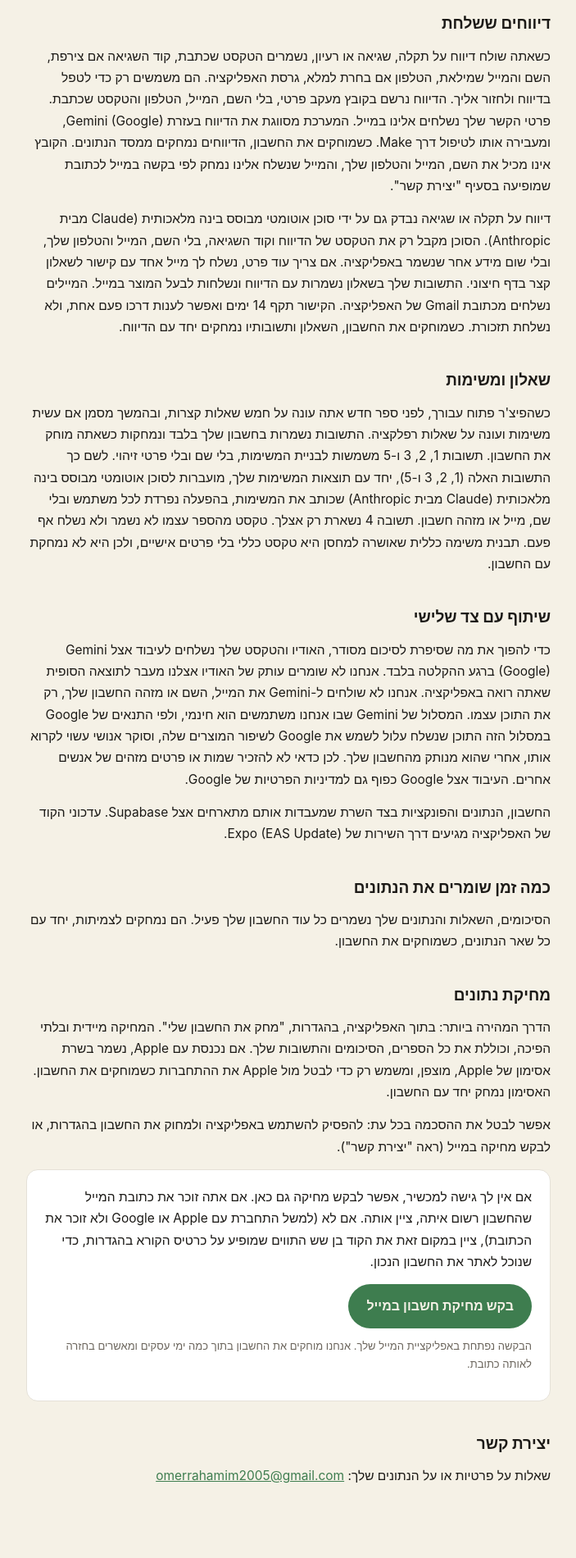
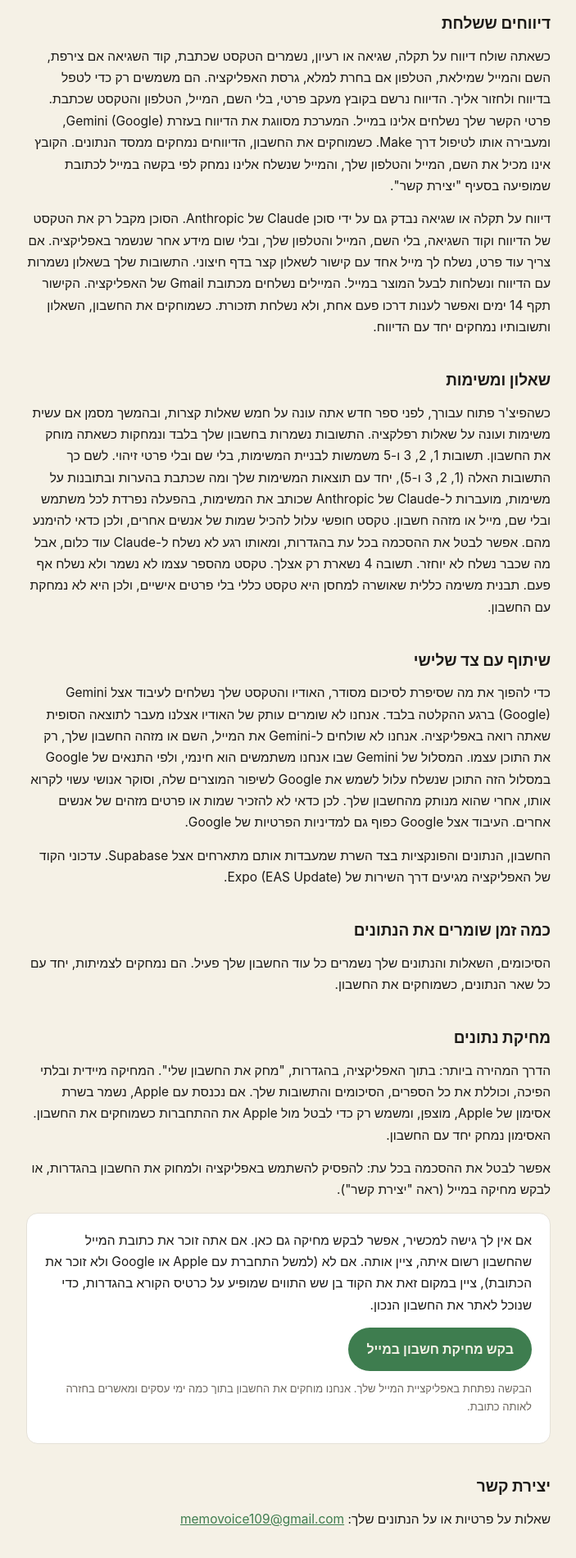
Before and after one commit to omer4561/memovoice-legal, a plain HTML site: page index.html in a window 1280 px wide. Shown: the part 834-2734 px from the top of the page at 82% size, without its empty margins (288-991 px from the left). Drawn offline with Linux system fonts and the light colour scheme.

Commit message:
docs(privacy): describe the free text sent to Claude, consent revocation, and the new support address
The task agent also receives the free text written about tasks. Revoking consent in settings stops further sending but does not recall what was already sent. Problem reports and account deletion requests now go to memovoice109@gmail.com.

Co-Authored-By: Claude Sonnet 5.5 <noreply@anthropic.com>

```diff
--- a/index.html
+++ b/index.html
@@ -61,10 +61,10 @@
   <h2>דיווחים ששלחת</h2>
   <p>כשאתה שולח דיווח על תקלה, שגיאה או רעיון, נשמרים הטקסט שכתבת, קוד השגיאה אם צירפת, השם והמייל שמילאת, הטלפון אם בחרת למלא, גרסת האפליקציה. הם משמשים רק כדי לטפל בדיווח ולחזור אליך. הדיווח נרשם בקובץ מעקב פרטי, בלי השם, המייל, הטלפון והטקסט שכתבת. פרטי הקשר שלך נשלחים אלינו במייל. המערכת מסווגת את הדיווח בעזרת Gemini (Google), ומעבירה אותו לטיפול דרך Make. כשמוחקים את החשבון, הדיווחים נמחקים ממסד הנתונים. הקובץ אינו מכיל את השם, המייל והטלפון שלך, והמייל שנשלח אלינו נמחק לפי בקשה במייל לכתובת שמופיעה בסעיף "יצירת קשר".</p>
 
-  <p>דיווח על תקלה או שגיאה נבדק גם על ידי סוכן אוטומטי מבוסס בינה מלאכותית (Claude מבית Anthropic). הסוכן מקבל רק את הטקסט של הדיווח וקוד השגיאה, בלי השם, המייל והטלפון שלך, ובלי שום מידע אחר שנשמר באפליקציה. אם צריך עוד פרט, נשלח לך מייל אחד עם קישור לשאלון קצר בדף חיצוני. התשובות שלך בשאלון נשמרות עם הדיווח ונשלחות לבעל המוצר במייל. המיילים נשלחים מכתובת Gmail של האפליקציה. הקישור תקף 14 ימים ואפשר לענות דרכו פעם אחת, ולא נשלחת תזכורת. כשמוחקים את החשבון, השאלון ותשובותיו נמחקים יחד עם הדיווח.</p>
+  <p>דיווח על תקלה או שגיאה נבדק גם על ידי סוכן Claude של Anthropic. הסוכן מקבל רק את הטקסט של הדיווח וקוד השגיאה, בלי השם, המייל והטלפון שלך, ובלי שום מידע אחר שנשמר באפליקציה. אם צריך עוד פרט, נשלח לך מייל אחד עם קישור לשאלון קצר בדף חיצוני. התשובות שלך בשאלון נשמרות עם הדיווח ונשלחות לבעל המוצר במייל. המיילים נשלחים מכתובת Gmail של האפליקציה. הקישור תקף 14 ימים ואפשר לענות דרכו פעם אחת, ולא נשלחת תזכורת. כשמוחקים את החשבון, השאלון ותשובותיו נמחקים יחד עם הדיווח.</p>
 
   <h2>שאלון ומשימות</h2>
-  <p>כשהפיצ'ר פתוח עבורך, לפני ספר חדש אתה עונה על חמש שאלות קצרות, ובהמשך מסמן אם עשית משימות ועונה על שאלות רפלקציה. התשובות נשמרות בחשבון שלך בלבד ונמחקות כשאתה מוחק את החשבון. תשובות 1, 2, 3 ו-5 משמשות לבניית המשימות, בלי שם ובלי פרטי זיהוי. לשם כך התשובות האלה (1, 2, 3 ו-5), יחד עם תוצאות המשימות שלך, מועברות לסוכן אוטומטי מבוסס בינה מלאכותית (Claude מבית Anthropic) שכותב את המשימות, בהפעלה נפרדת לכל משתמש ובלי שם, מייל או מזהה חשבון. תשובה 4 נשארת רק אצלך. טקסט מהספר עצמו לא נשמר ולא נשלח אף פעם. תבנית משימה כללית שאושרה למחסן היא טקסט כללי בלי פרטים אישיים, ולכן היא לא נמחקת עם החשבון.</p>
+  <p>כשהפיצ'ר פתוח עבורך, לפני ספר חדש אתה עונה על חמש שאלות קצרות, ובהמשך מסמן אם עשית משימות ועונה על שאלות רפלקציה. התשובות נשמרות בחשבון שלך בלבד ונמחקות כשאתה מוחק את החשבון. תשובות 1, 2, 3 ו-5 משמשות לבניית המשימות, בלי שם ובלי פרטי זיהוי. לשם כך התשובות האלה (1, 2, 3 ו-5), יחד עם תוצאות המשימות שלך ומה שכתבת בהערות ובתובנות על משימות, מועברות ל-Claude של Anthropic שכותב את המשימות, בהפעלה נפרדת לכל משתמש ובלי שם, מייל או מזהה חשבון. טקסט חופשי עלול להכיל שמות של אנשים אחרים, ולכן כדאי להימנע מהם. אפשר לבטל את ההסכמה בכל עת בהגדרות, ומאותו רגע לא נשלח ל-Claude עוד כלום, אבל מה שכבר נשלח לא יוחזר. תשובה 4 נשארת רק אצלך. טקסט מהספר עצמו לא נשמר ולא נשלח אף פעם. תבנית משימה כללית שאושרה למחסן היא טקסט כללי בלי פרטים אישיים, ולכן היא לא נמחקת עם החשבון.</p>
 
   <h2>שיתוף עם צד שלישי</h2>
   <p>כדי להפוך את מה שסיפרת לסיכום מסודר, האודיו והטקסט שלך נשלחים לעיבוד אצל Gemini (Google) ברגע ההקלטה בלבד. אנחנו לא שומרים עותק של האודיו אצלנו מעבר לתוצאה הסופית שאתה רואה באפליקציה. אנחנו לא שולחים ל-Gemini את המייל, השם או מזהה החשבון שלך, רק את התוכן עצמו. המסלול של Gemini שבו אנחנו משתמשים הוא חינמי, ולפי התנאים של Google במסלול הזה התוכן שנשלח עלול לשמש את Google לשיפור המוצרים שלה, וסוקר אנושי עשוי לקרוא אותו, אחרי שהוא מנותק מהחשבון שלך. לכן כדאי לא להזכיר שמות או פרטים מזהים של אנשים אחרים. העיבוד אצל Google כפוף גם למדיניות הפרטיות של Google.</p>
@@ -81,12 +81,12 @@
 
   <div class="card">
     <p>אם אין לך גישה למכשיר, אפשר לבקש מחיקה גם כאן. אם אתה זוכר את כתובת המייל שהחשבון רשום איתה, ציין אותה. אם לא (למשל התחברת עם Apple או Google ולא זוכר את הכתובת), ציין במקום זאת את הקוד בן שש התווים שמופיע על כרטיס הקורא בהגדרות, כדי שנוכל לאתר את החשבון הנכון.</p>
-    <a class="btn" href="mailto:omerrahamim2005@gmail.com?subject=בקשת%20מחיקת%20חשבון%20MemoVoice&body=מספר%20החשבון%20שלי%20(מההגדרות)%3A%20">בקש מחיקת חשבון במייל</a>
+    <a class="btn" href="mailto:memovoice109@gmail.com?subject=בקשת%20מחיקת%20חשבון%20MemoVoice&body=מספר%20החשבון%20שלי%20(מההגדרות)%3A%20">בקש מחיקת חשבון במייל</a>
     <p class="note">הבקשה נפתחת באפליקציית המייל שלך. אנחנו מוחקים את החשבון בתוך כמה ימי עסקים ומאשרים בחזרה לאותה כתובת.</p>
   </div>
 
   <h2>יצירת קשר</h2>
-  <p>שאלות על פרטיות או על הנתונים שלך: <a href="mailto:omerrahamim2005@gmail.com">omerrahamim2005@gmail.com</a></p>
+  <p>שאלות על פרטיות או על הנתונים שלך: <a href="mailto:memovoice109@gmail.com">memovoice109@gmail.com</a></p>
 </main>
 </body>
 </html>
```
